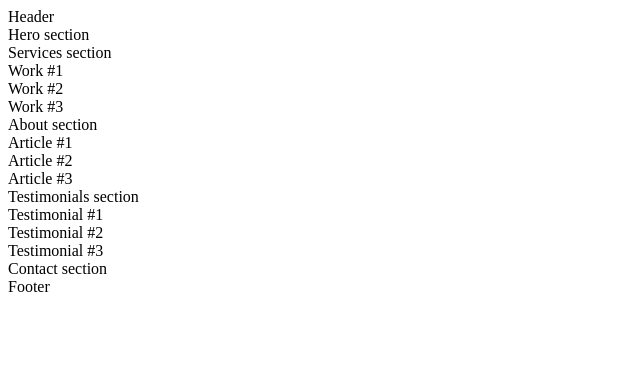
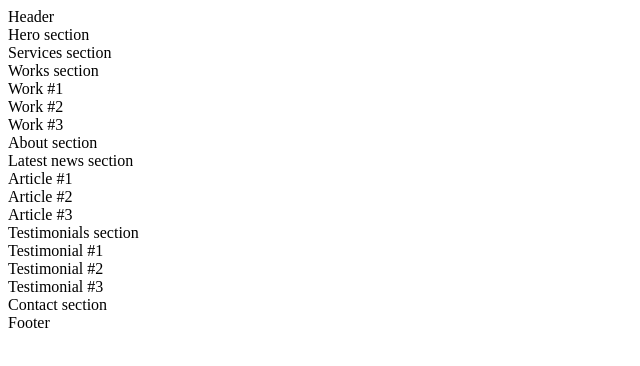
Before and after one commit to kazibweyassin/alx-frontend, a plain HTML site: page 0x00-html_advanced/5-index.html in a window 1280 px wide. Shown: the whole page, without its empty margins (0-640 px from the left). Drawn offline with Linux system fonts and the light colour scheme.

Commit message:
sections

```diff
--- a/0x00-html_advanced/5-index.html
+++ b/0x00-html_advanced/5-index.html
@@ -15,19 +15,18 @@
     <main>
         <section>Hero section</section>
         <section>Services section</section>
-        <section id="works">
+        <section>Works section
             <article>Work #1</article>
             <article>Work #2</article>
             <article>Work #3</article>
         </section>
         <section>About section</section>
-        <section id="latest-news">
+        <section>Latest news section
             <article>Article #1</article>
             <article>Article #2</article>
             <article>Article #3</article>
         </section>
-        <section>Testimonials section</section>
-        <section id="testimonials">
+        <section>Testimonials section
             <article>Testimonial #1</article>
             <article>Testimonial #2</article>
             <article>Testimonial #3</article>
```
